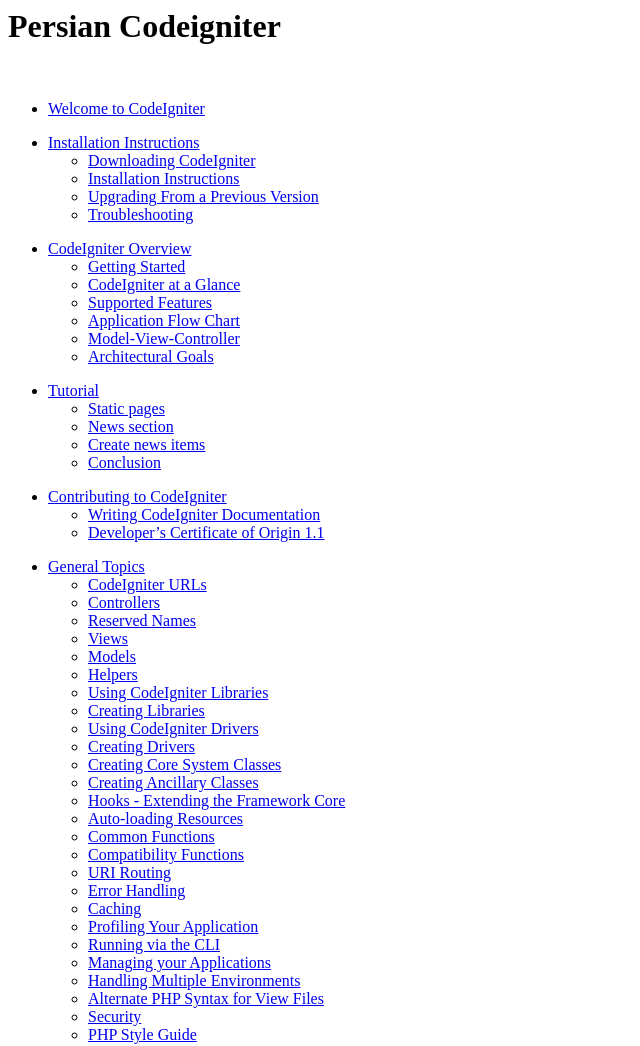
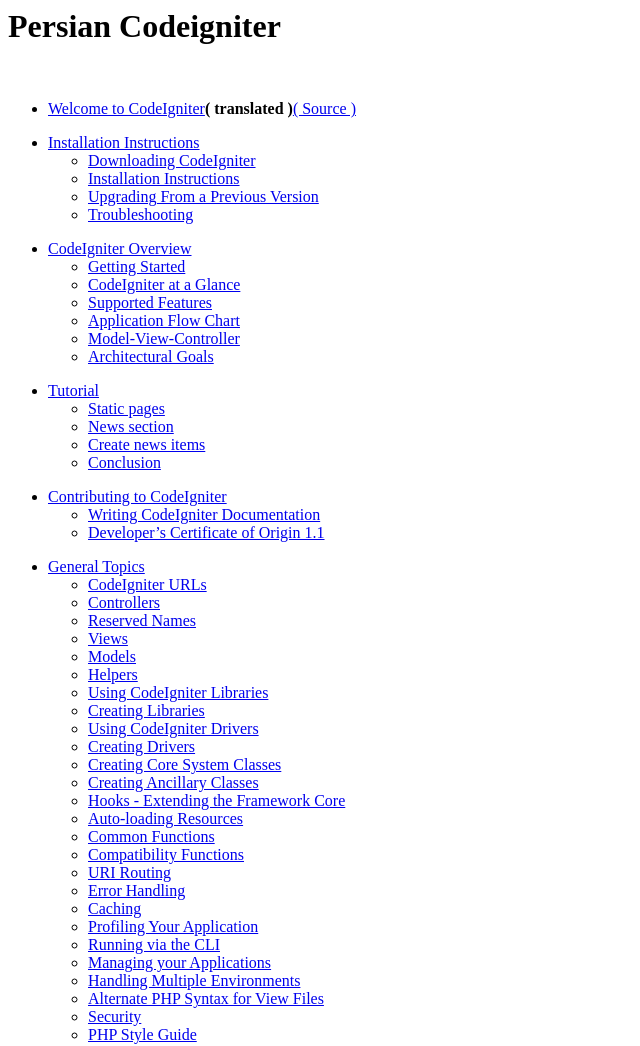
Before and after one commit to rashid2003/persian-codeigniter, a plain HTML site: page index.html in a window 1280 px wide. Shown: the top 1046 px of the page, without its empty margins (0-640 px from the left). Drawn offline with Linux system fonts and the light colour scheme.

Commit message:
Update index.html

```diff
--- a/index.html
+++ b/index.html
@@ -6,7 +6,7 @@
     <h1>Persian Codeigniter</h1>
 <br>
       <ul>
-<li class="toctree-l1"><a class="reference internal" href="general/welcome.html">Welcome to CodeIgniter</a></li>
+<li class="toctree-l1"><a class="reference internal" href="general/welcome.html">Welcome to CodeIgniter</a><b>( translated )</b><a href="https://www.codeigniter.com/user_guide/general/welcome.html">( Source )</a></li>
     </ul>
 <ul>
 <li class="toctree-l1"><a class="reference internal" href="installation/index.html">Installation Instructions</a><ul>
```
